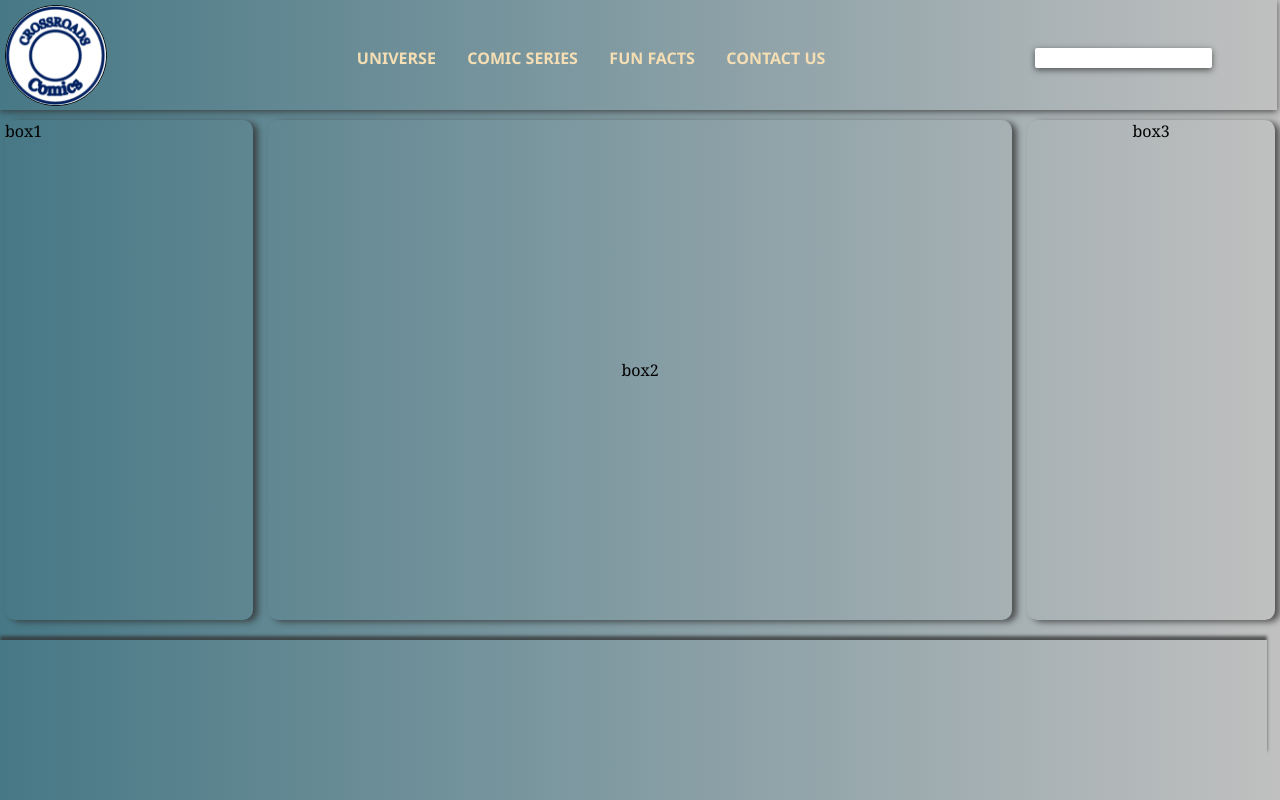
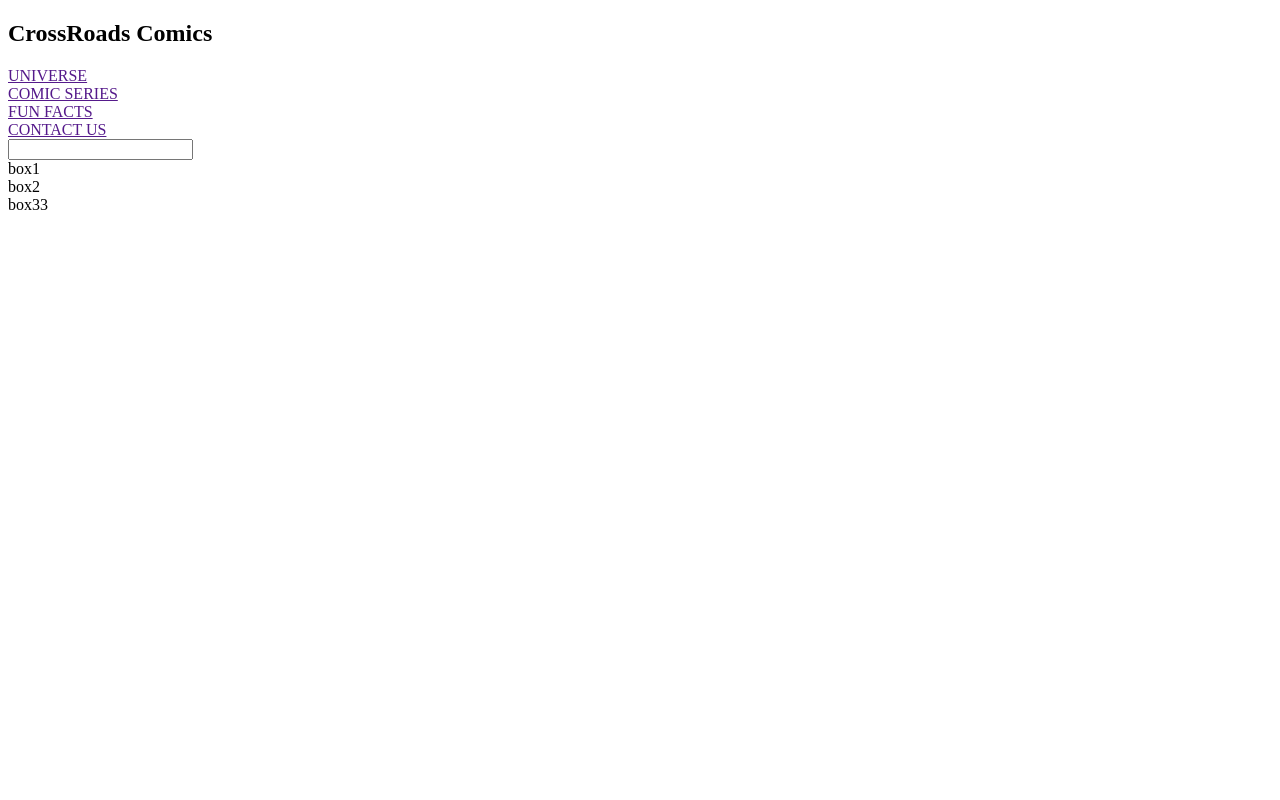
Before and after one commit to carlosrobinson/PORTFOLIO, a Django app: page /bookshelf in a window 1280 px wide. Run offline with Django 4.2, Linux system fonts and the light colour scheme.

Commit message:
second commit

```diff
--- a/CrossRoads/crossroadscomics/comicbook/templates/comicbook/index.html
+++ b/CrossRoads/crossroadscomics/comicbook/templates/comicbook/index.html
@@ -1,4 +1,4 @@
-{% load static %}
+<!-- {% load static %} -->
 <!DOCTYPE html>
 <html lang="en">
 <head>
@@ -6,12 +6,13 @@
     <meta http-equiv="X-UA-Compatible" content="IE=edge">
     <meta name="viewport" content="width=device-width, initial-scale=1.0">
     <title>Document</title>
-    <link rel="stylesheet" href="{% static 'css/homepage.css' %}">
+    <!-- <link rel="stylesheet" href="{% static 'css/homepage.css' %}"> -->
 </head>
 <body>
     <header id="site-header-container">
         <div id="nav-container">
-            <a href=""><img id="logo" src="{% static 'images/logo.png' %}" alt=""></a>
+            <!-- <a href=""><img id="logo" src="{% static 'images/logo.png' %}" alt=""></a> -->
+            <h2>CrossRoads Comics</h2>
             <div id="user-nav-container">
                 <a href="" class="page-nav"><div>UNIVERSE</div></a>
                 <a href="" class="page-nav"><div>COMIC SERIES</div></a>
@@ -25,7 +26,7 @@
             <div id="content-container">
                 <div class="side-container">box1</div>
                 <div class="side-container">box2</div>
-                <div class="side-container">box3</div>
+                <div class="side-container">box33</div>
             </div>
         </main>
         <footer id="site-footer-container">
--- a/CrossRoads/crossroadscomics/static/css/homepage_sample1.css
+++ b/CrossRoads/crossroadscomics/static/css/homepage_sample1.css
@@ -124,7 +124,7 @@ main {
 
 #site-footer-container {
     margin-top: 20px;
-    height: 115px;
+    height: 90px;
     width: 99vw;
     padding-top: 25px;
     box-shadow: 0px -4px 3px rgba(50, 50, 50, 0.75);
```
Also changed, not shown: CrossRoads/crossroadscomics/settings.py (line endings or trailing spaces).
